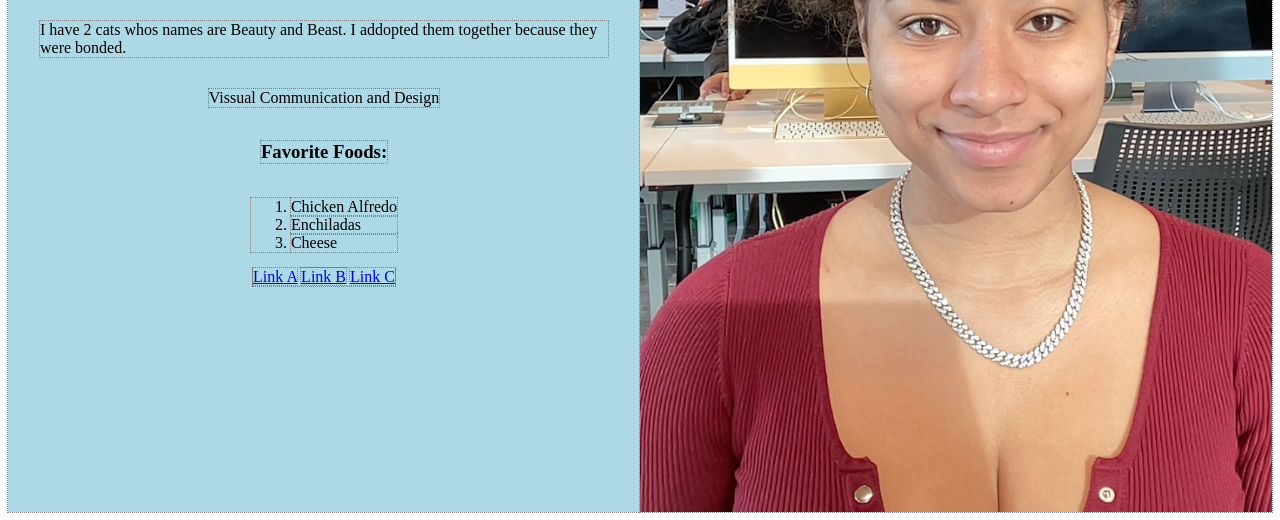
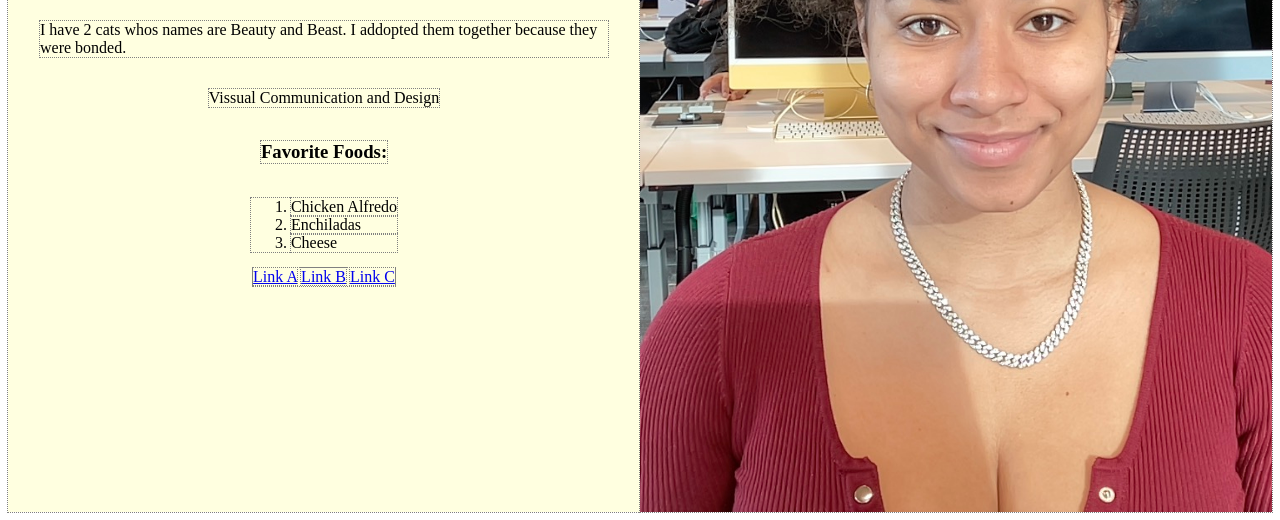
Before and after one commit to Adina29/adina29.github.io, a plain HTML site: page index.html in a window 1280 px wide. Shown: the part 296-816 px from the top of the page. Drawn offline with Linux system fonts and the light colour scheme.

Commit message:
Background to yellow

```diff
--- a/style.css
+++ b/style.css
@@ -12,7 +12,7 @@
     /* 1fr 1fr */
 
    article {
-     background: lightblue;
+     background: lightyellow;
      padding: 2em;
 
 
```
